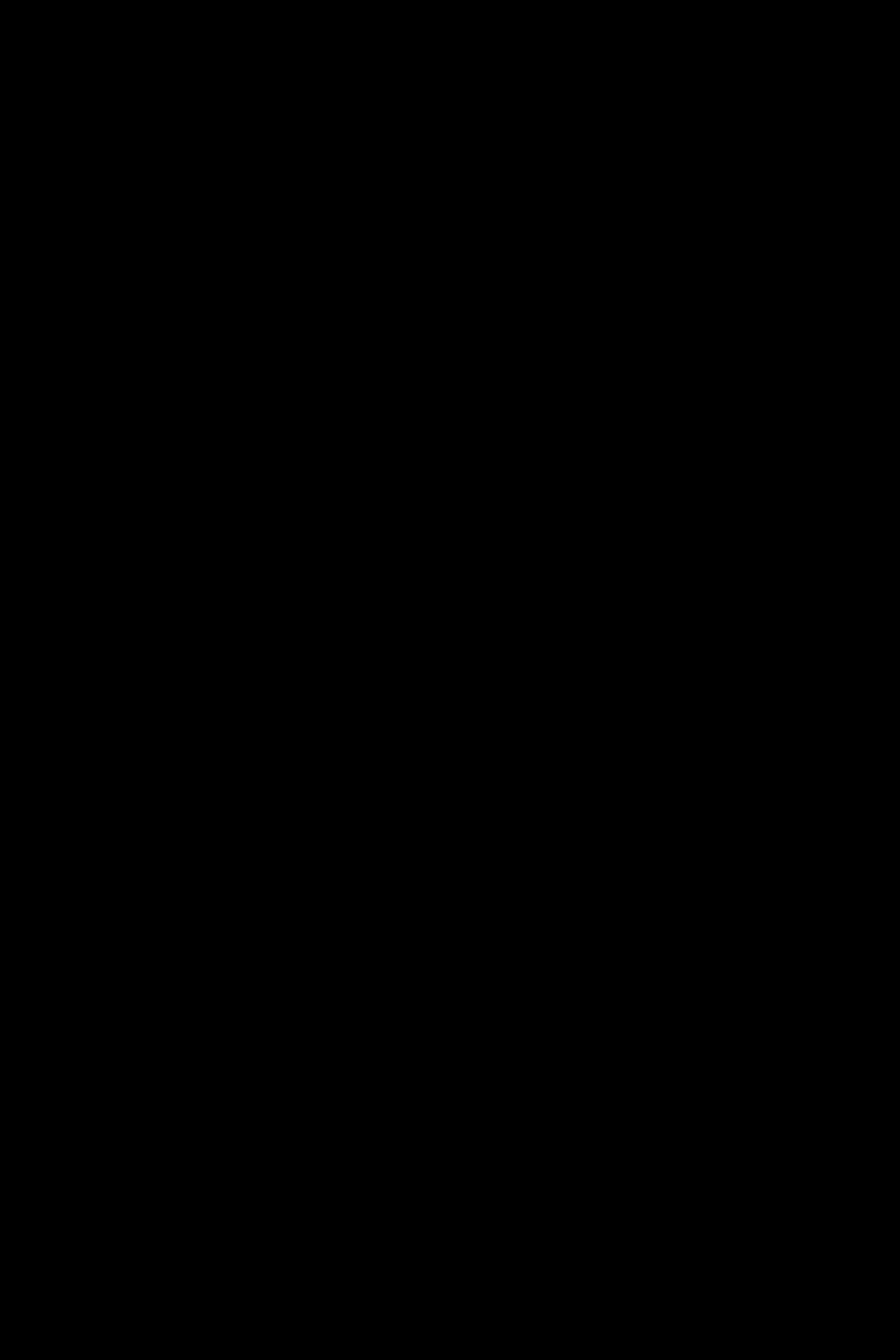
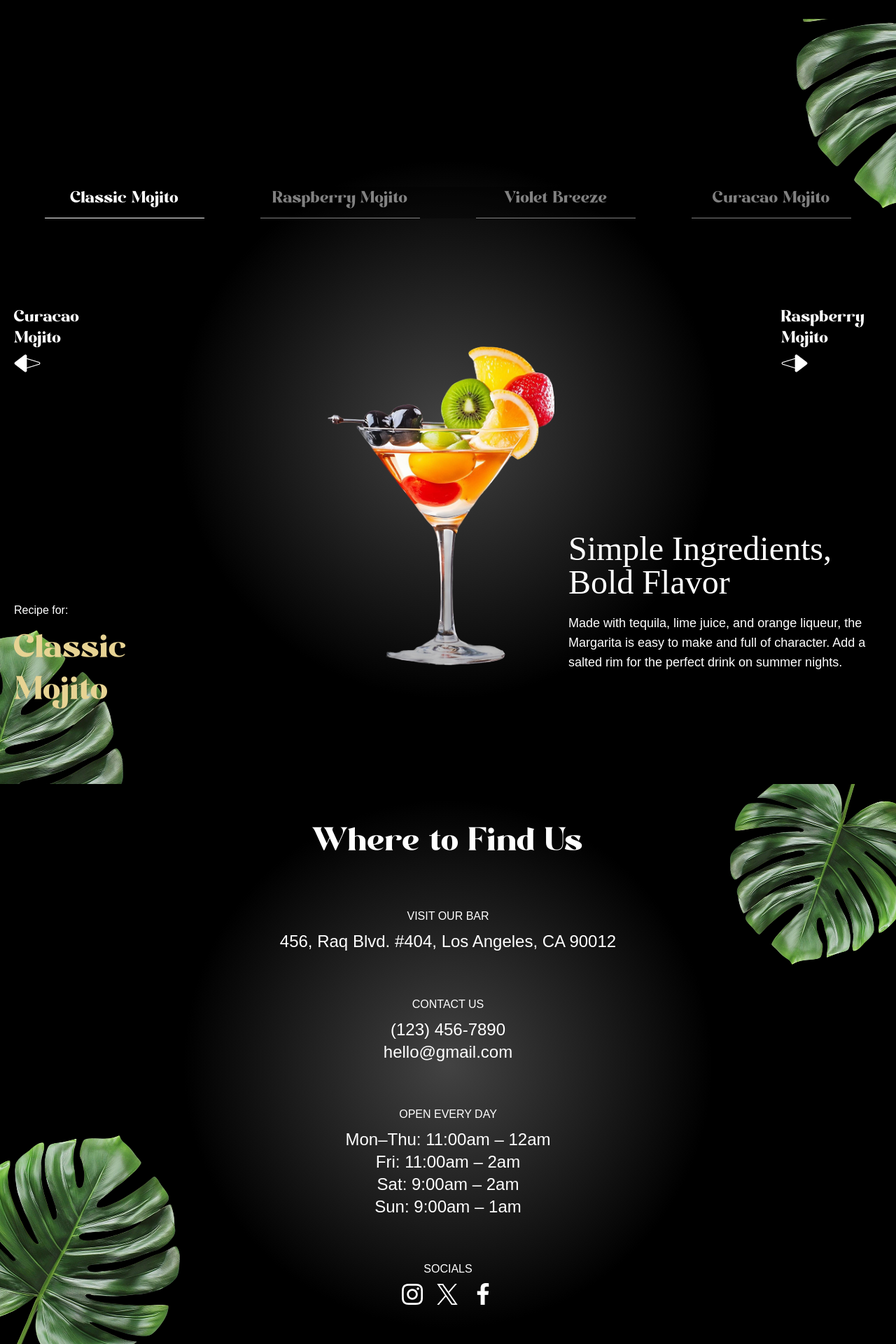
Before and after one commit to jobkung3d/gsap_cocktails, a React (Vite) app: page / in a window 1280 px wide. Shown: the part 3985-5905 px from the top of the page at 70% size. Before the commit the page ends 4012 px from the top, so only its background shows below. Built offline with nearby package versions, Linux system fonts and the light colour scheme; a web font is replaced by a local one.

Commit message:
update section

```diff
--- a/src/App.jsx
+++ b/src/App.jsx
@@ -5,6 +5,8 @@
 import Cocktails from "./components/Cocktails"
 import About from "./components/About"
 import Art from "./components/Art"
+import Menu from "./components/Menu"
+import Contact from "./components/Contact"
 
 gsap.registerPlugin(ScrollTrigger, SplitText)
 
@@ -16,6 +18,8 @@
             <Cocktails />
             <About />
             <Art />
+            <Menu />
+            <Contact />
         </main>
     )
 }
--- /dev/null
+++ b/src/components/Contact.jsx
@@ -0,0 +1,54 @@
+import React from 'react'
+import { openingHours, socials } from '../../constants'
+
+const Contact = () => {
+    return (
+        <footer id="contact">
+            <img src="/images/footer-right-leaf.png" alt="leaf-right" id="f-right-leaf" />
+            <img src="/images/footer-left-leaf.png" alt="leaf-left" id="f-left-leaf" />
+
+            <div className="content">
+                <h2>Where to Find Us</h2>
+
+                <div>
+                    <h3>Visit Our Bar</h3>
+                    <p>456, Raq Blvd. #404, Los Angeles, CA 90012</p>
+                </div>
+
+                <div>
+                    <h3>Contact Us</h3>
+                    <p>(123) 456-7890</p>
+                    <p>hello@gmail.com</p>
+                </div>
+
+                <div>
+                    <h3>Open Every Day</h3>
+                    {openingHours.map((time) => (
+                        <p key={time.day}>
+                            {time.day}: {time.time}
+                        </p>
+                    ))}
+                </div>
+
+                <div>
+                    <h3>Socials</h3>
+
+                    <div className="flex-center gap-5">
+                        {socials.map((social) => (
+                            <a key={social.name}
+                                href={social.url}
+                                target="_blank"
+                                rel="noopener noreferrer"
+                                aria-label={social.name}
+                            >
+                                <img src={social.icon} alt={social.name} />
+                            </a>
+                        ))}
+                    </div>
+                </div>
+            </div>
+        </footer>
+    )
+}
+
+export default Contact
--- /dev/null
+++ b/src/components/Menu.jsx
@@ -0,0 +1,98 @@
+import { allCocktails } from '../../constants'
+import { useRef, useState } from 'react'
+import { useGSAP } from '@gsap/react'
+import gsap from 'gsap'
+
+function Menu() {
+    const contentRef = useRef();
+    const [currentIndex, setCurrentIndex] = useState(0);
+
+    useGSAP(() => {
+        gsap.fromTo('#title', { opacity: 0 }, { opacity: 1, duration: 1 })
+        gsap.fromTo('.cocktail img', { opacity: 0, xPercent: -100 }, {
+            xPercent: 0, opacity: 1, duration: 1, ease: 'power1.inOut'
+        })
+        gsap.fromTo('.details h2', { yPercent: 100, opacity: 0 }, {
+            yPercent: 0, opacity: 100, ease: 'power1.inOut'
+        })
+    }, [currentIndex]);
+
+    const totalCocktails = allCocktails.length;
+
+    const goToSlide = (index) => {
+        let newIndex = (index + totalCocktails) % totalCocktails;
+
+        return setCurrentIndex(newIndex);
+    }
+
+    const getCocktailAt = (indexOffset) => {
+        return allCocktails[(currentIndex + indexOffset + totalCocktails) % totalCocktails];
+    }
+
+    const currentCocktail = getCocktailAt(0);
+    const prevCoaktail = getCocktailAt(-1);
+    const nextCocktail = getCocktailAt(1);
+
+    return (
+        <section id="menu" aria-labelledby='menu-heading'>
+            <img src="/images/slider-left-leaf.png" alt="left-leaf" id="m-left-leaf" />
+            <img src="/images/slider-right-leaf.png" alt="right-leaf" id="m-right-leaf" />
+
+            <h2 id="menu-heading" className="sr-only">
+                Cocktail Menu
+            </h2>
+
+            <nav className="cocktail-tabs" aria-label="Cocktail Navigation">
+                {allCocktails.map((cocktail, index) => {
+                    const isActive = index === currentIndex;
+
+                    return (
+                        <button
+                            key={cocktail.id} className={`
+                                ${isActive
+                                    ? 'text-white border-white'
+                                    : 'text-white/50 border-white/50'}
+                                `} onClick={() => goToSlide(index)}
+                        >
+                            {cocktail.name}
+                        </button>
+                    )
+                })}
+            </nav>
+
+            <div className="content">
+                <div className="arrows">
+                    <button className="text-left" onClick={() => goToSlide(currentIndex - 1)}>
+                        <span>{prevCoaktail.name}</span>
+                        <img src="/images/right-arrow.png" alt="right-arrow" aria-hidden="true" />
+                    </button>
+
+                    <button className="text-left" onClick={() => goToSlide(currentIndex + 1)}>
+                        <span>{nextCocktail.name}</span>
+                        <img src="/images/left-arrow.png" alt="left-arrow" aria-hidden="true" />
+                    </button>
+                </div>
+
+                <div className="cocktail">
+                    <img src={currentCocktail.image} alt="object-content" />
+                </div>
+
+                <div className="recipe">
+                    <div ref={contentRef} className="info">
+                        <p>Recipe for:</p>
+                        <p id="title">{currentCocktail.name}</p>
+                    </div>
+
+                    <div className="details">
+                        <h2>{currentCocktail.title}</h2>
+                        <p>{currentCocktail.description}</p>
+                    </div>
+                </div>
+            </div>
+
+
+        </section>
+    )
+}
+
+export default Menu
```
